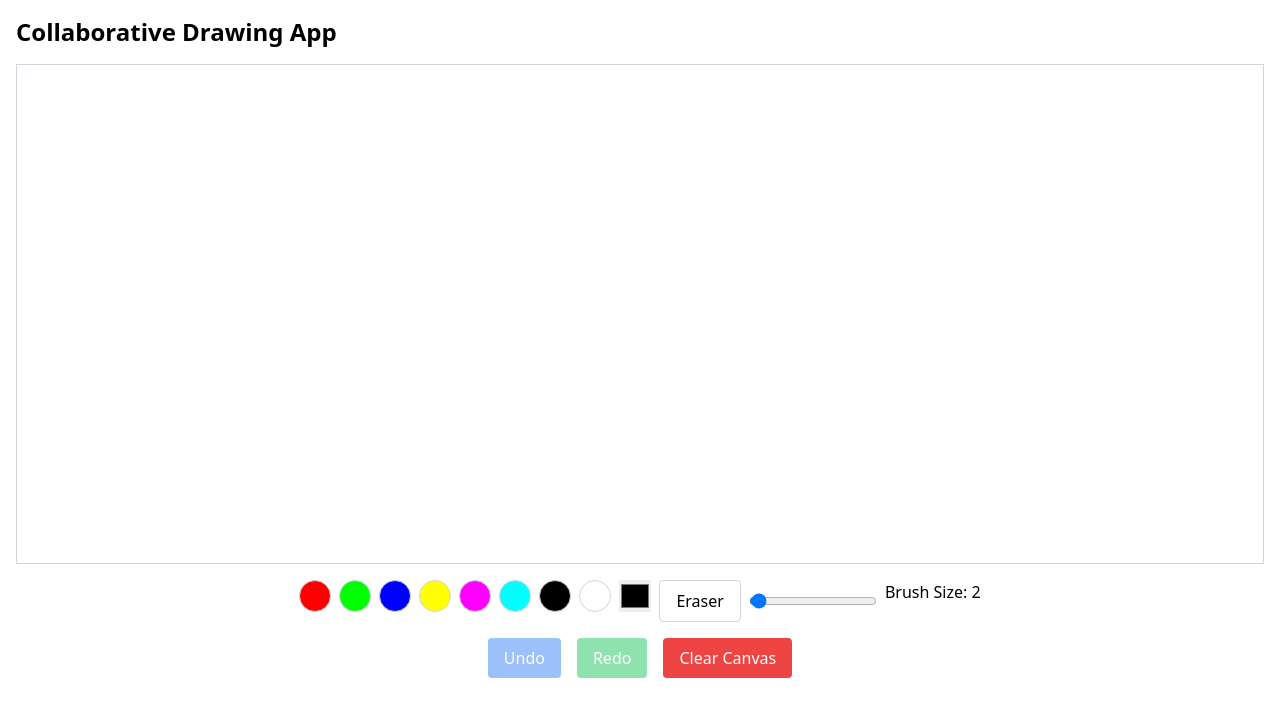
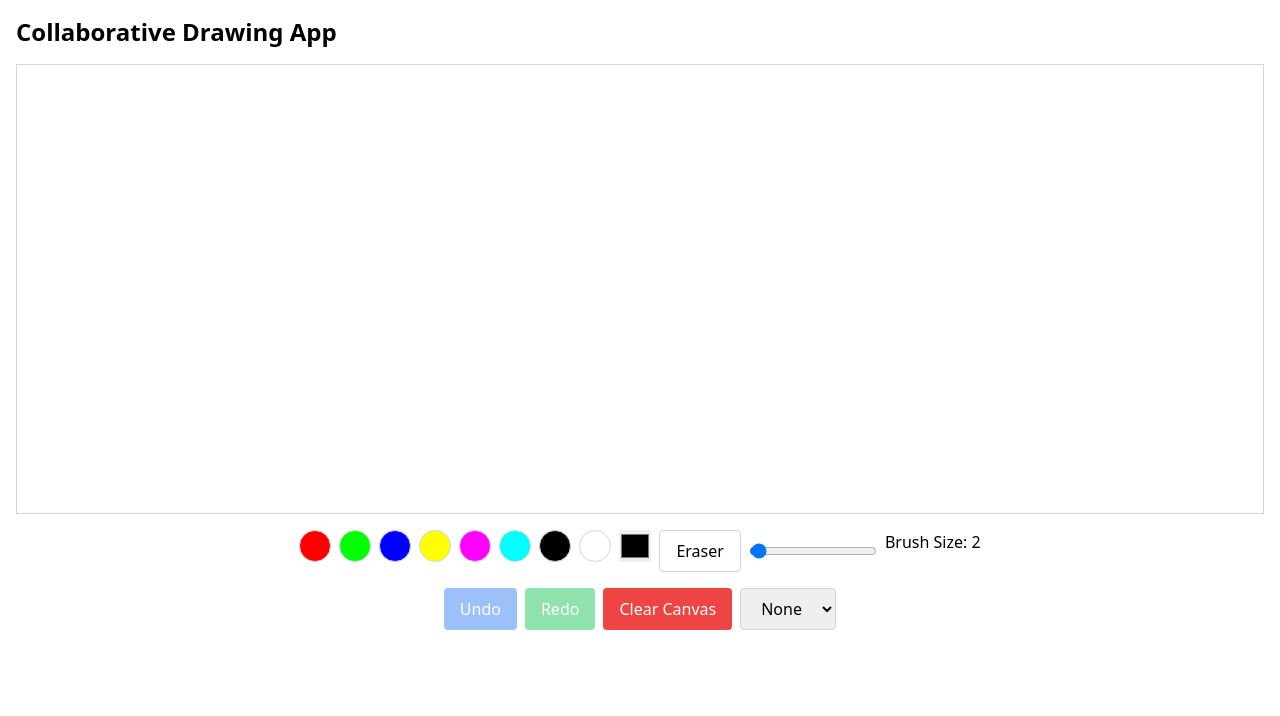
Before and after one commit to Zanvis/DrawingApp, an Angular app: page / in a window 1280 px wide. Shown: the top 716 px of the page. Built offline with nearby package versions, Linux system fonts and the light colour scheme.

Commit message:
Added various backgrounds

```diff
--- a/src/app/drawing/drawing.component.html
+++ b/src/app/drawing/drawing.component.html
@@ -1,6 +1,6 @@
 <div class="flex flex-col items-center">
     <canvas #canvas
-        class="w-full h-[500px] border border-gray-300 mb-4"
+        class="w-full h-[450px] border border-gray-300 mb-4"
         (mousedown)="onMouseDown($event)"
         (mousemove)="onMouseMove($event)"
         (mouseup)="onMouseUp()"
@@ -21,9 +21,16 @@
         <input type="range" [(ngModel)]="brushSize" min="1" max="50" class="w-32">
         <span>Brush Size: {{brushSize}}</span>
     </div>
-    <div class="flex space-x-4 mb-4">
+    <div class="flex space-x-2 mb-4">
         <button (click)="undo()" [disabled]="actions.length === 0" class="px-4 py-2 bg-blue-500 text-white rounded disabled:opacity-50">Undo</button>
         <button (click)="redo()" [disabled]="redoActions.length === 0" class="px-4 py-2 bg-green-500 text-white rounded disabled:opacity-50">Redo</button>
         <button (click)="clearCanvas()" class="px-4 py-2 bg-red-500 text-white rounded">Clear Canvas</button>
+        <select (change)="changeBackground($event)" class="px-4 py-2 border border-gray-300 rounded">
+            <option value="none">None</option>
+            <option value="grid">Grid</option>
+            <option value="lined">Lined</option>
+          </select>
+
     </div>
+
 </div>
--- a/src/app/drawing/drawing.component.ts
+++ b/src/app/drawing/drawing.component.ts
@@ -31,6 +31,15 @@ export class DrawingComponent implements AfterViewInit, OnDestroy {
   brushSize = 2;
   backgroundColor = '#FFFFFF';
   private isShiftPressed = false;
+  backgroundType: 'none' | 'grid' | 'lined' = 'none';
+
+  changeBackground(event: Event) {
+    const selectElement = event.target as HTMLSelectElement;
+    const selectedValue = selectElement.value as 'none' | 'grid' | 'lined';
+    this.backgroundType = selectedValue;
+    this.redrawCanvas();
+  }
+
 
   constructor(private ngZone: NgZone) {}
 
@@ -91,12 +100,10 @@ export class DrawingComponent implements AfterViewInit, OnDestroy {
   }
 
   onMouseDown(event: MouseEvent) {
-    event.preventDefault();
     this.startDrawing(event.clientX, event.clientY);
   }
 
   onMouseMove(event: MouseEvent) {
-    event.preventDefault();
     if (this.isDrawing) {
       this.capturePoint(event.clientX, event.clientY);
       this.redrawCanvas();
@@ -108,7 +115,6 @@ export class DrawingComponent implements AfterViewInit, OnDestroy {
   }
 
   onTouchStart(event: TouchEvent) {
-    event.preventDefault();
     if (event.touches.length === 1) {
       const touch = event.touches[0];
       this.startDrawing(touch.clientX, touch.clientY);
@@ -116,7 +122,6 @@ export class DrawingComponent implements AfterViewInit, OnDestroy {
   }
 
   onTouchMove(event: TouchEvent) {
-    event.preventDefault();
     if (this.isDrawing && event.touches.length === 1) {
       const touch = event.touches[0];
       this.capturePoint(touch.clientX, touch.clientY);
@@ -200,8 +205,16 @@ export class DrawingComponent implements AfterViewInit, OnDestroy {
     }
 
     const canvas = this.canvasRef.nativeElement;
-    this.ctx.fillStyle = this.backgroundColor;
-    this.ctx.fillRect(0, 0, canvas.width, canvas.height);
+    this.ctx.clearRect(0, 0, canvas.width, canvas.height); // Clear the canvas
+
+    if (this.backgroundType === 'grid') {
+      this.drawGrid();
+    } else if (this.backgroundType === 'lined') {
+      this.drawLined();
+    } else {
+      this.ctx.fillStyle = this.backgroundColor;
+      this.ctx.fillRect(0, 0, canvas.width, canvas.height);
+    }
 
     for (const action of this.actions) {
       this.drawPath(action.path, action.color, action.lineWidth, action.isEraser);
@@ -210,6 +223,41 @@ export class DrawingComponent implements AfterViewInit, OnDestroy {
     if (this.isDrawing) {
       const smoothCurrentPath = this.createSmoothPath(this.currentPath);
       this.drawPath(smoothCurrentPath, this.isEraser ? this.backgroundColor : this.currentColor, this.brushSize, this.isEraser);
+    }
+  }
+
+  private drawGrid() {
+    const canvas = this.canvasRef.nativeElement;
+    const gridSize = 20; // Grid cell size
+    this.ctx.strokeStyle = '#e0e0e0';
+    this.ctx.lineWidth = 0.5;
+
+    for (let x = 0; x <= canvas.width; x += gridSize) {
+      this.ctx.beginPath();
+      this.ctx.moveTo(x, 0);
+      this.ctx.lineTo(x, canvas.height);
+      this.ctx.stroke();
+    }
+
+    for (let y = 0; y <= canvas.height; y += gridSize) {
+      this.ctx.beginPath();
+      this.ctx.moveTo(0, y);
+      this.ctx.lineTo(canvas.width, y);
+      this.ctx.stroke();
+    }
+  }
+
+  private drawLined() {
+    const canvas = this.canvasRef.nativeElement;
+    const lineSpacing = 20; // Line spacing size
+    this.ctx.strokeStyle = '#e0e0e0';
+    this.ctx.lineWidth = 0.5;
+
+    for (let y = 0; y <= canvas.height; y += lineSpacing) {
+      this.ctx.beginPath();
+      this.ctx.moveTo(0, y);
+      this.ctx.lineTo(canvas.width, y);
+      this.ctx.stroke();
     }
   }
 
```
